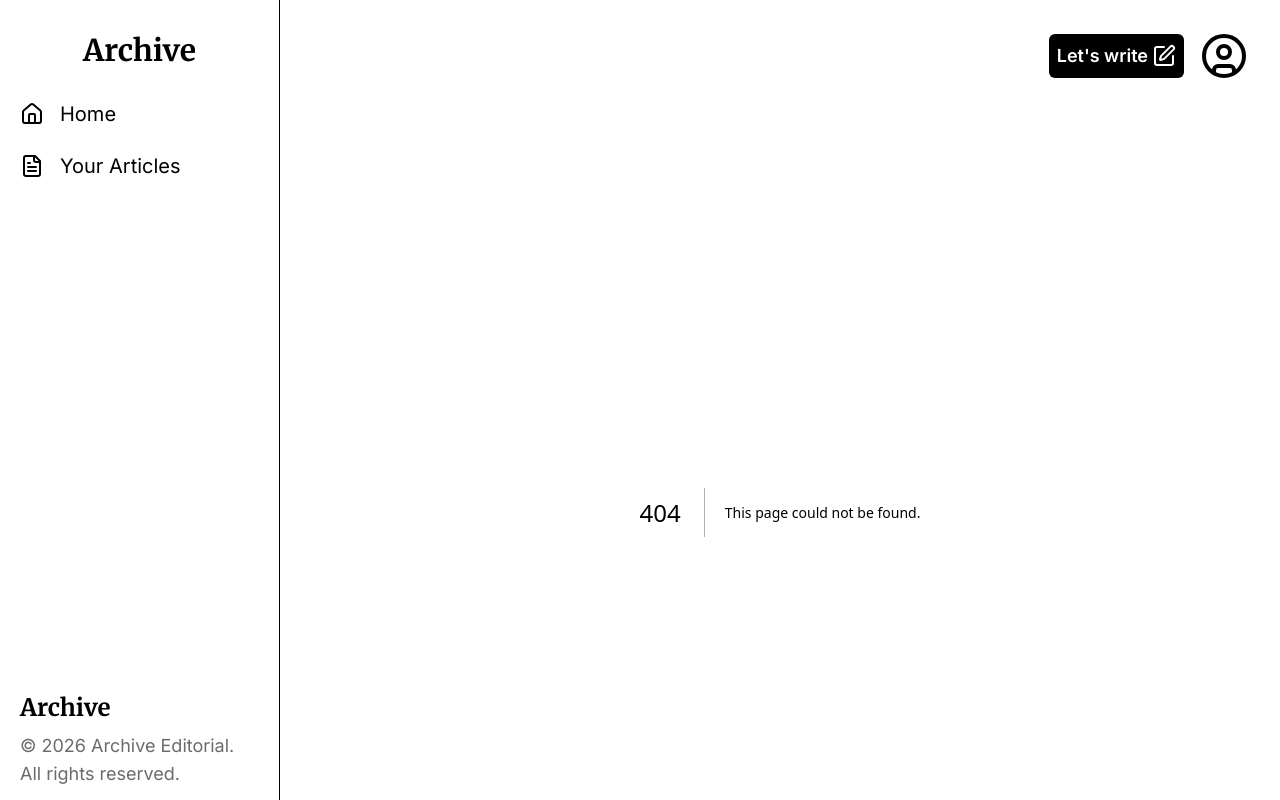
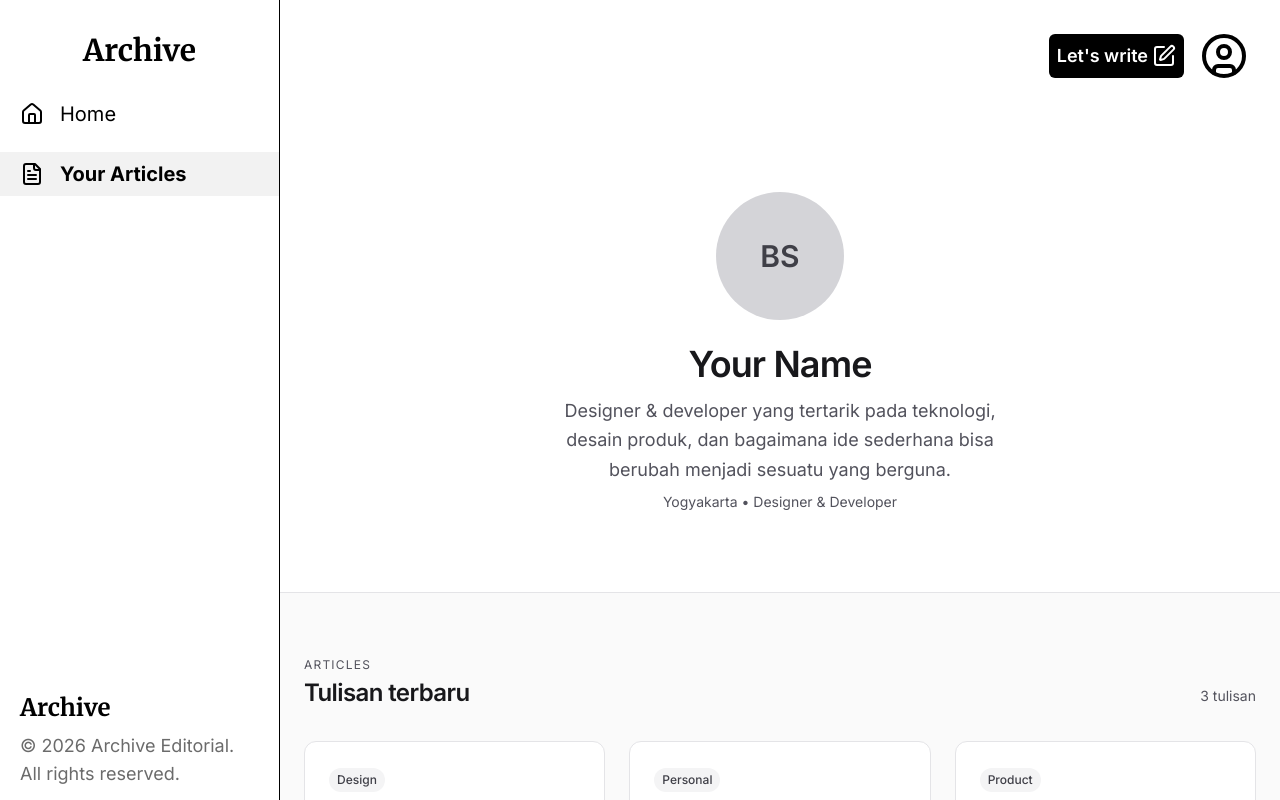
Before and after one commit to VPBI-Team-1/Article-webpage, a Next.js app in the folder article-app/: page /profile in a window 1280 px wide. Before the commit this address had no page. Built offline with nearby package versions, Linux system fonts and the light colour scheme.

Commit message:
Menyesuaikan Profile Page dengan navigasi

```diff
--- a/article-app/app/components/navigationItems.tsx
+++ b/article-app/app/components/navigationItems.tsx
@@ -8,7 +8,7 @@
   },
   {
     label: "Your Articles",
-    href: "/your-articles",
+    href: "/profile",
     icon: <LuFileText />,
   },
 ];
--- a/article-app/app/profil/page.tsx
+++ b/article-app/app/profile/page.tsx
@@ -1,9 +1,9 @@
 import type { Metadata } from "next";
 
 export const metadata: Metadata = {
-  title: "Profil — Budi Santoso",
+  title: "Profil — Your Name",
   description:
-    "Profil singkat Budi Santoso, designer & developer, beserta tulisan terbaru.",
+    "Profil singkat Your Name, designer & developer, beserta tulisan terbaru.",
 };
 
 type Article = {
@@ -78,15 +78,15 @@
     <main className='flex flex-col flex-1'>
       <section className='flex flex-col items-center justify-center text-center px-4 sm:px-6 py-16 sm:py-20 min-h-[50vh]'>
         <ProfileAvatar />
-        <h1 className='mt-6 text-3xl sm:text-4xl font-semibold tracking-tight text-zinc-200'>
-          Budi Santoso
+        <h1 className='mt-6 text-3xl sm:text-4xl font-semibold tracking-tight text-zinc-900'>
+          Your Name
         </h1>
         <p className='mt-3 max-w-md text-base sm:text-lg leading-relaxed text-zinc-600'>
           Designer &amp; developer yang tertarik pada teknologi, desain produk,
           dan bagaimana ide sederhana bisa berubah menjadi sesuatu yang berguna.
         </p>
         <p className='mt-2 text-sm text-zinc-600'>
-          Jakarta • Designer &amp; Developer
+          Yogyakarta • Designer &amp; Developer
         </p>
       </section>
 
```
Also changed, not shown: 1 other file (tests, documents, lock files or other folders).
